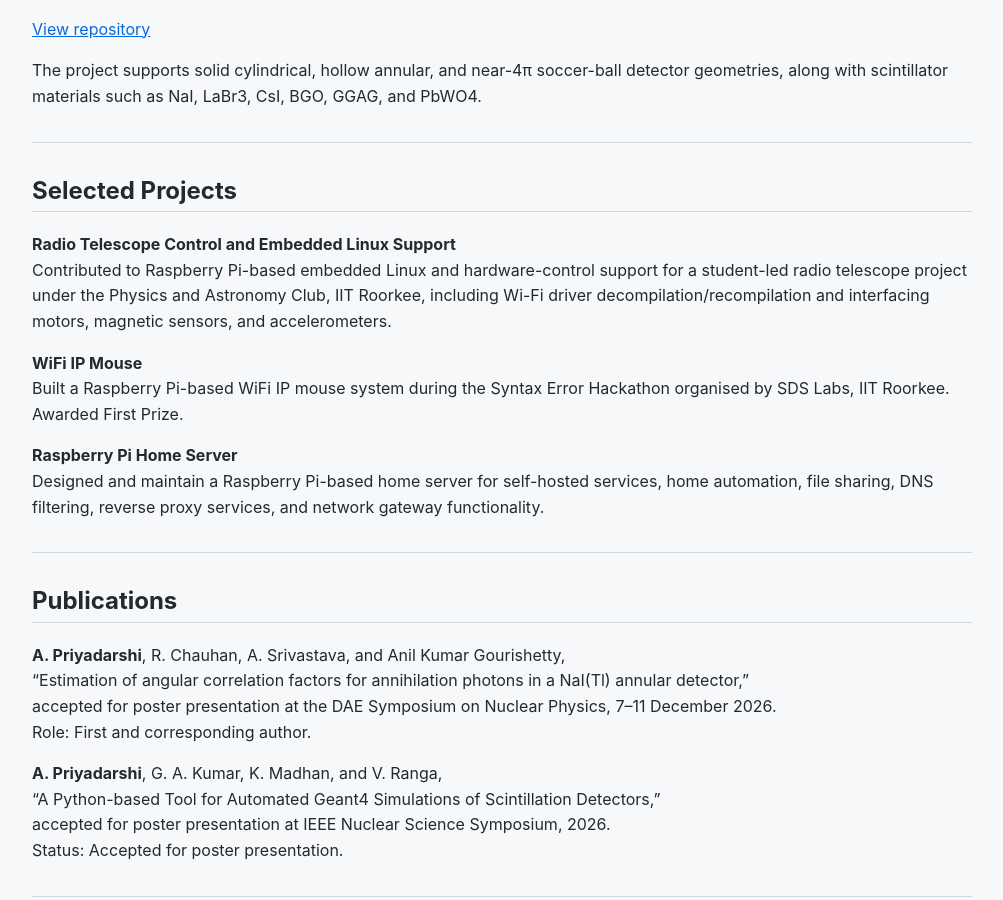
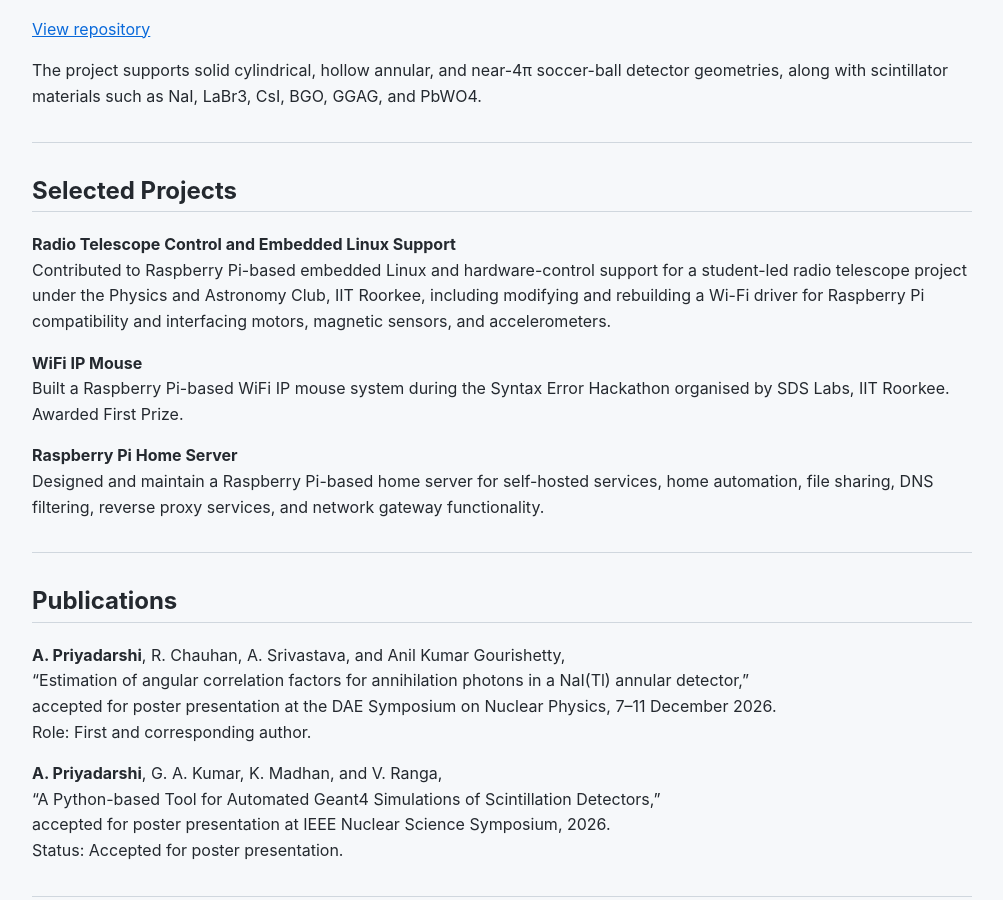
Before and after one commit to ayushpriyadarshi-18/ayushpriyadarshi-18.github.io, a Jekyll site: the page built from index.md, in a window 1280 px wide and 900 px high, scrolled down 1845 px. Shown: the whole window, without its empty margins (138-1141 px from the left). Built offline with Jekyll 4.4.1, drawn with Linux system fonts in a browser that asks for light colours.

Commit message:
Correct Wi-Fi driver contribution wording

```diff
--- a/index.md
+++ b/index.md
@@ -67,7 +67,7 @@ The project supports solid cylindrical, hollow annular, and near-4π soccer-ball
 ## Selected Projects
 
 **Radio Telescope Control and Embedded Linux Support**
-Contributed to Raspberry Pi-based embedded Linux and hardware-control support for a student-led radio telescope project under the Physics and Astronomy Club, IIT Roorkee, including Wi-Fi driver decompilation/recompilation and interfacing motors, magnetic sensors, and accelerometers.
+Contributed to Raspberry Pi-based embedded Linux and hardware-control support for a student-led radio telescope project under the Physics and Astronomy Club, IIT Roorkee, including modifying and rebuilding a Wi-Fi driver for Raspberry Pi compatibility and interfacing motors, magnetic sensors, and accelerometers.
 
 **WiFi IP Mouse**
 Built a Raspberry Pi-based WiFi IP mouse system during the Syntax Error Hackathon organised by SDS Labs, IIT Roorkee. Awarded First Prize.
```
Also changed, not shown: projects.md (+1 -1 lines), research.md (+1 -1 lines), 2 other files.
